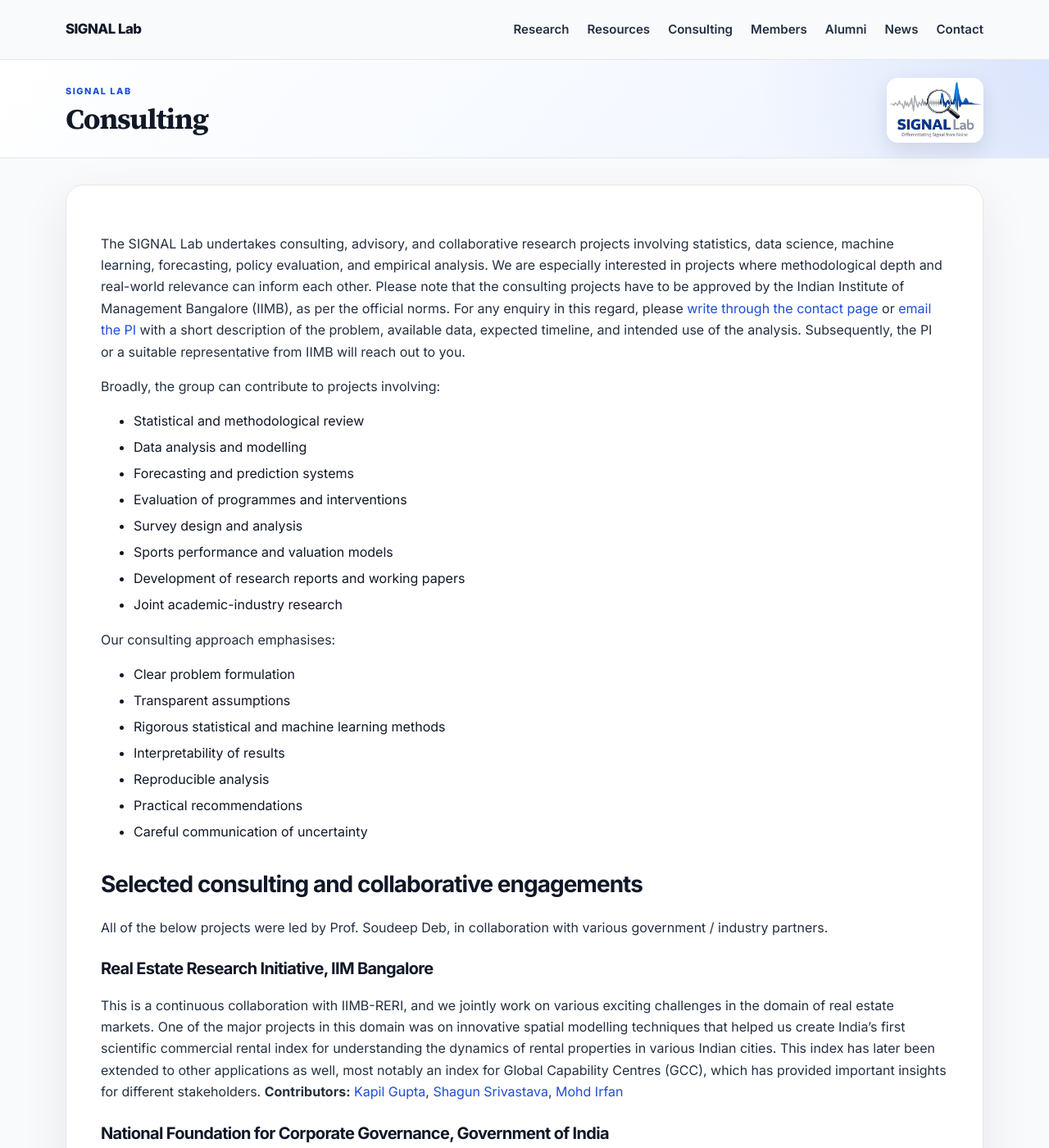
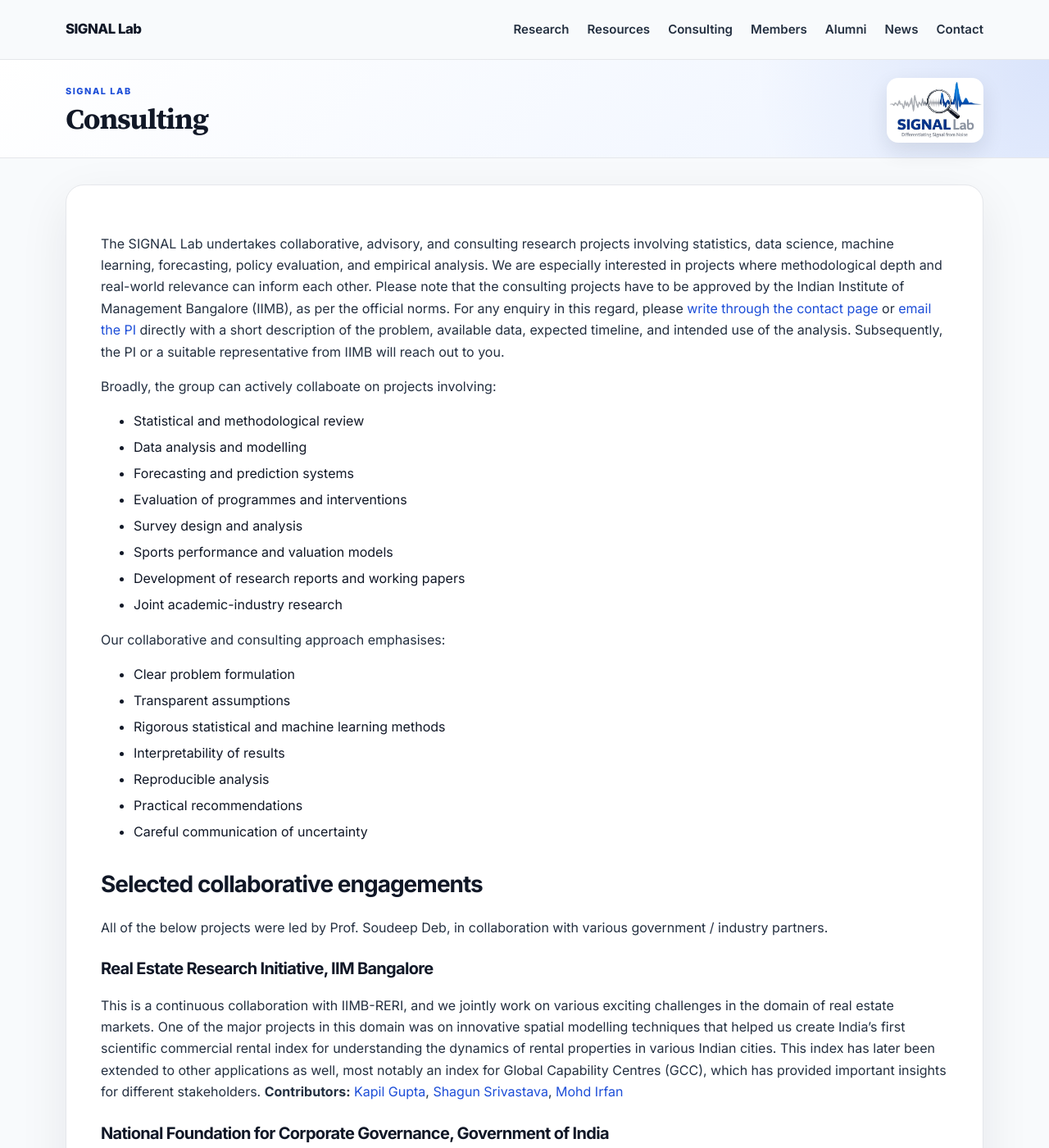
Before and after one commit to soudeepd/soudeeps-research-group, a Jekyll site: the page built from docs/_pages/consulting.md, in a window 1280 px wide and 1400 px high. Shown: the whole window at 82% size. Built offline with Jekyll 4.4.1, drawn with Linux system fonts in a browser that asks for light colours; some of the changed text lies outside the part shown.

Commit message:
Revise consulting page for clarity and consistency
Updated language for clarity and consistency in the consulting page. Adjusted phrasing regarding collaboration and consulting approach.

```diff
--- a/docs/_pages/consulting.md
+++ b/docs/_pages/consulting.md
@@ -4,9 +4,9 @@ title: Consulting
 permalink: /consulting/
 ---
 
-The SIGNAL Lab undertakes consulting, advisory, and collaborative research projects involving statistics, data science, machine learning, forecasting, policy evaluation, and empirical analysis. We are especially interested in projects where methodological depth and real-world relevance can inform each other. Please note that the consulting projects have to be approved by the Indian Institute of Management Bangalore (IIMB), as per the official norms. For any enquiry in this regard, please [write through the contact page]({{ site.baseurl }}/contact/) or [email the PI](mailto:soudeep@iimb.ac.in) with a short description of the problem, available data, expected timeline, and intended use of the analysis. Subsequently, the PI or a suitable representative from IIMB will reach out to you.
+The SIGNAL Lab undertakes collaborative, advisory, and consulting research projects involving statistics, data science, machine learning, forecasting, policy evaluation, and empirical analysis. We are especially interested in projects where methodological depth and real-world relevance can inform each other. Please note that the consulting projects have to be approved by the Indian Institute of Management Bangalore (IIMB), as per the official norms. For any enquiry in this regard, please [write through the contact page]({{ site.baseurl }}/contact/) or [email the PI](mailto:soudeep@iimb.ac.in) directly with a short description of the problem, available data, expected timeline, and intended use of the analysis. Subsequently, the PI or a suitable representative from IIMB will reach out to you.
 
-Broadly, the group can contribute to projects involving:
+Broadly, the group can actively collaboate on projects involving:
 
 - Statistical and methodological review
 - Data analysis and modelling
@@ -17,7 +17,7 @@ Broadly, the group can contribute to projects involving:
 - Development of research reports and working papers
 - Joint academic-industry research
 
-Our consulting approach emphasises:
+Our collaborative and consulting approach emphasises:
 
 - Clear problem formulation
 - Transparent assumptions
@@ -28,7 +28,7 @@ Our consulting approach emphasises:
 - Careful communication of uncertainty
 
 
-## Selected consulting and collaborative engagements
+## Selected collaborative engagements
 
 All of the below projects were led by Prof. Soudeep Deb, in collaboration with various government / industry partners.
 
```
Also changed, not shown: other parts of docs/_pages/consulting.md (+2 -2 lines).
